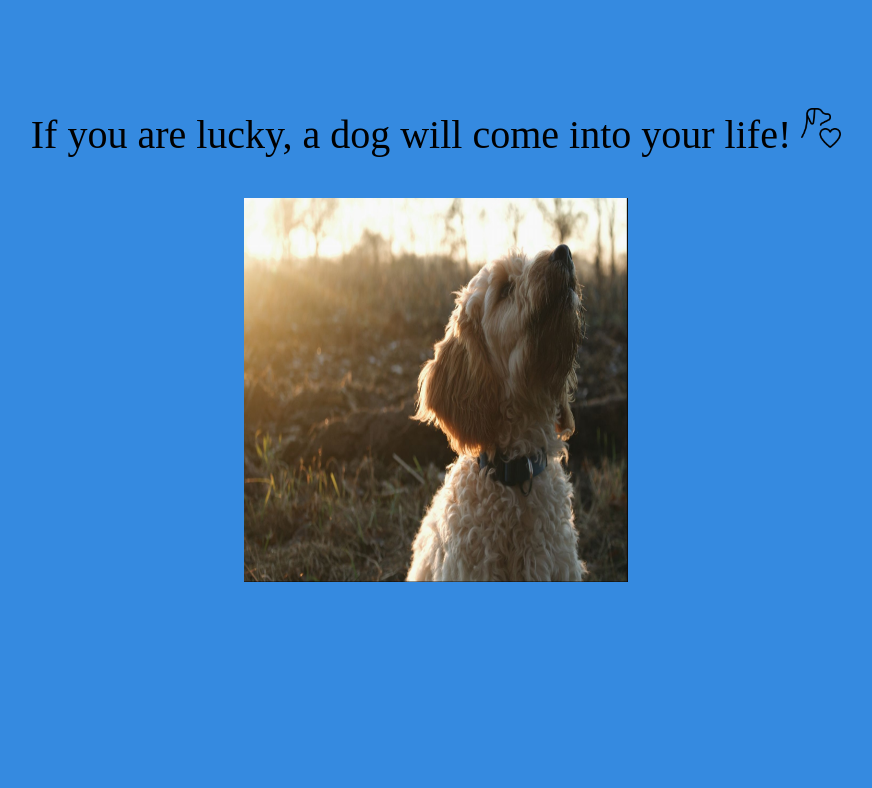
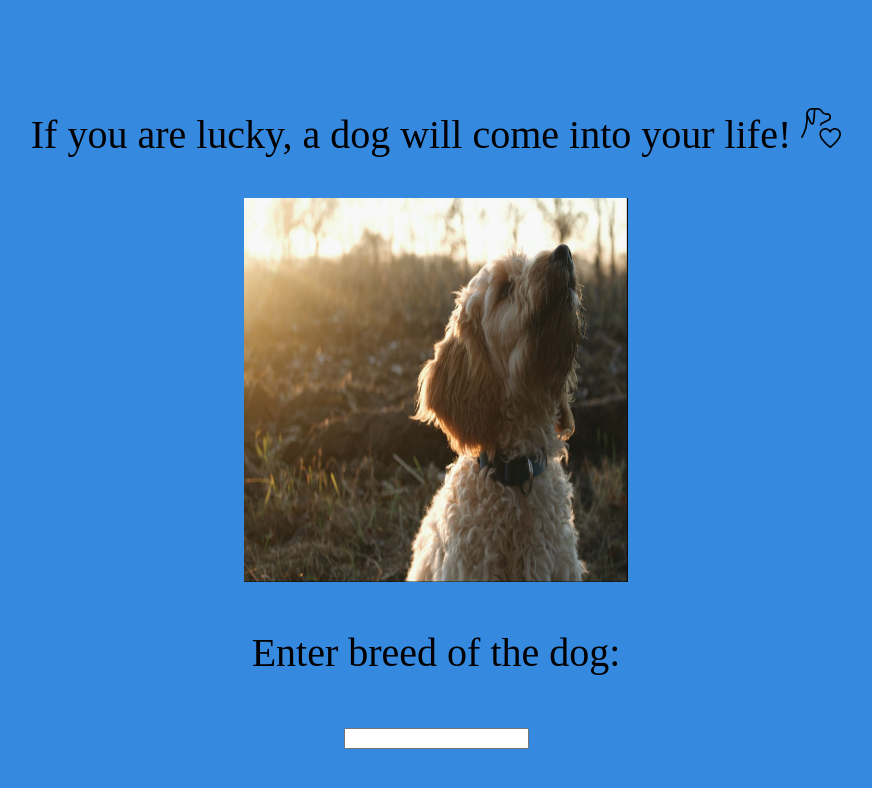
Before and after one commit to Parishri07/dog_API, a plain HTML site: page index.html in a window 1280 px wide. Shown: the whole page, without its empty margins (204-1076 px from the left). Drawn offline with Linux system fonts and the light colour scheme; no server answers.

Commit message:
Update index.html

```diff
--- a/index.html
+++ b/index.html
@@ -1,16 +1,21 @@
 <!DOCTYPE html>
 <html lang="en">
+
 <head>
     <meta charset="UTF-8">
     <meta name="viewport" content="width=device-width, initial-scale=1.0">
     <link rel="stylesheet" href="styles.css">
-    <title>Dogs</title>
+    <title>Document</title>
 </head>
+
 <body>
     <div class="container">
         <p>If you are lucky, a dog will come into your life! <img id="dogIcon" src="dog_love.png" alt=""></p>
         <img id="myImage" src="doggo.jpeg" alt="Doggy">
+        <p class="text-area">Enter breed of the dog:</p>
+        <input id="dogBreed" type="text">
     </div>
     <script src="index.js"></script>
 </body>
+
 </html>
```
